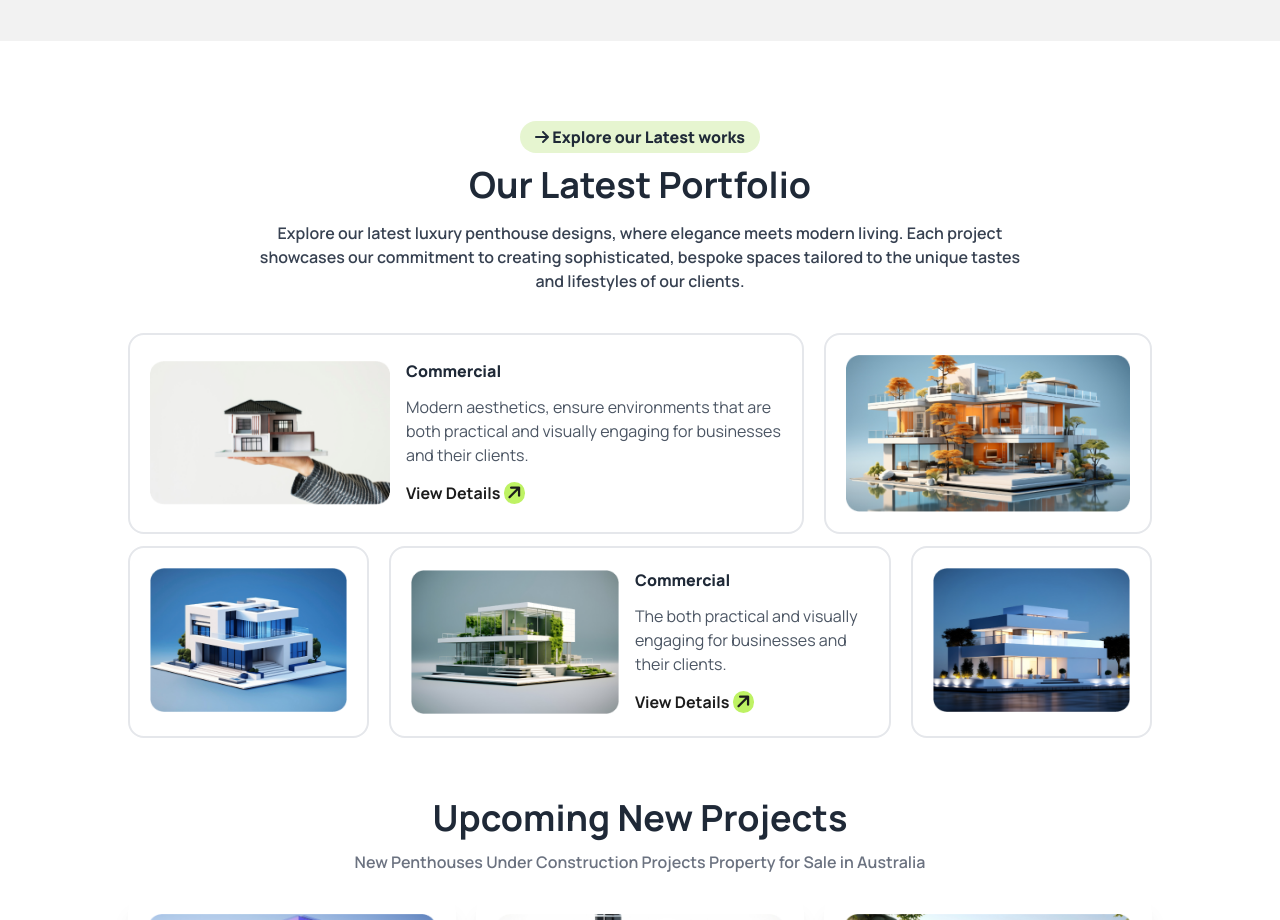
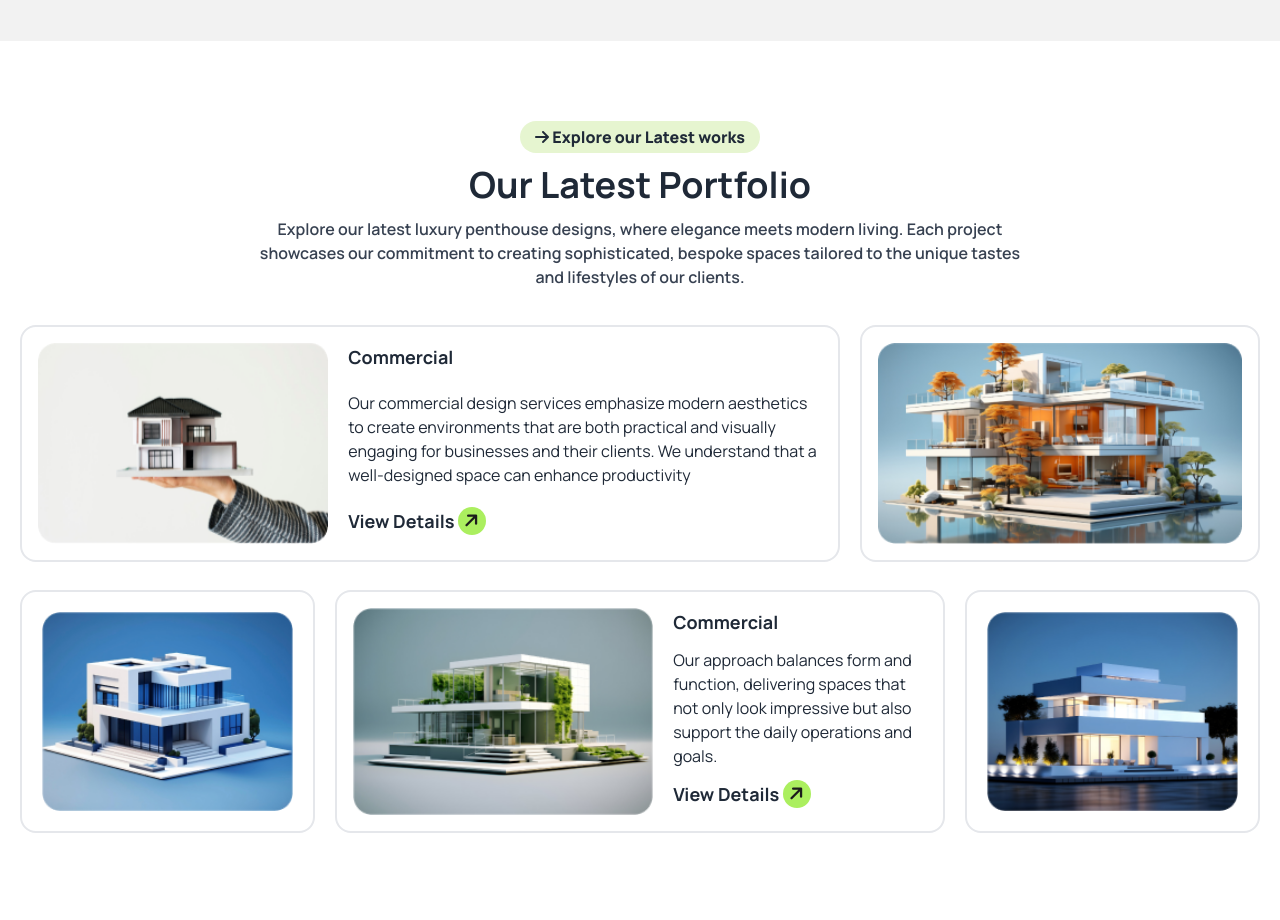
Before and after one commit to mdashraful24/my-web-assignments03-repo, a plain HTML site: page index.html in a window 1280 px wide. Shown: the part 1880-2800 px from the top of the page. Drawn offline with nearby package versions, Linux system fonts and the light colour scheme.

Commit message:
assignment 3 done

```diff
--- a/index.html
+++ b/index.html
@@ -124,8 +124,9 @@
             <!-- Design Section Starts -->
             <section class="py-5 lg:py-20">
                 <div class="hero">
-                    <div class="hero-content flex-col-reverse gap-10 lg:gap-16 lg:flex-row-reverse">
-                        <img src="./assets/house1.png" class="max-w-sm lg:max-w-md rounded-lg" />
+                    <div class="hero-content flex-col-reverse gap-10 lg:flex-row-reverse">
+                        <img src="./assets/house1.png" class="max-w-sm lg:max-w-md rounded-lg hidden lg:block" />
+                        <img src="./assets/house2.png" class="max-w-sm lg:max-w-md rounded-lg block lg:hidden" />
                         <div class="relative text-center lg:text-left">
                             <div class="absolute -top-14 -left-16 hidden lg:block">
                                 <img src="./assets/vector.png" alt="">
@@ -137,9 +138,9 @@
                             </div>
                             <h1 class="text-4xl font-bold">We design thoughtful, <br class="hidden lg:block"> liveable
                                 spaces</h1>
-                            <p class="py-4"> Captures the essence of creating environments that are both
-                                <br class="hidden lg:block"> pleasing and functional. This approach emphasizes comfort,
-                                usability, <br class="hidden lg:block"> and beauty in every detail of the design
+                            <p class="py-4"> Captures the essence of creating environments that are both pleasing and
+                                functional. This approach emphasizes comfort,
+                                usability, and beauty in every detail of the design
                                 process.
                             </p>
                             <div class="space-y-3 text-left">
@@ -173,7 +174,7 @@
             </section>
 
             <!-- Work Section Starts -->
-            <section class="max-w-screen-xl mx-auto px-5 lg:px-32 mb-10">
+            <section class="max-w-screen-xl mx-auto px-5 mb-10">
                 <!-- Small text -->
                 <div class="flex flex-col justify-center items-center text-center">
                     <div class="w-36 px-2 py-1 rounded-full items-center font-bold bg-white mb-3">
@@ -236,102 +237,95 @@
 
         <section class="bg-gray-100 lg:bg-white">
             <!-- Portfolio section Starts -->
-            <section class="max-w-screen-xl mx-auto px-5 lg:mt-20 mb-10 lg:px-32">
+            <section class="max-w-screen-xl mx-auto px-5 lg:mt-20 mb-16 space-y-9">
                 <!-- Small text -->
-                <div class="flex flex-col justify-center items-center text-center">
-                    <div class="w-60 px-2 bg-lime-500 bg-opacity-20 font-extrabold py-1 rounded-full items-center mb-3">
+                <div class="flex flex-col justify-center items-center text-center space-y-3">
+                    <div class="w-60 px-2 bg-lime-500 bg-opacity-20 font-extrabold py-1 rounded-full items-center">
                         <p><i class="fa-solid fa-arrow-right"></i> Explore our Latest works</p>
                     </div>
-                </div>
                     <!-- Title -->
-                <div class="text-center mb-10">
-                    <h1 class="text-4xl font-bold mb-4">Our Latest Portfolio</h1>
-                    <p class="text-gray-700 font-semibold max-w-3xl mx-auto">Explore our latest luxury penthouse
+                    <div>
+                        <h1 class="text-4xl font-bold mb-3">Our Latest Portfolio</h1>
+                        <p class="max-w-3xl mx-auto text-gray-700 font-semibold">Explore our latest luxury penthouse
                             designs,
                             where elegance meets modern living. Each project showcases our commitment to creating
                             sophisticated,
                             bespoke spaces tailored to the unique tastes and lifestyles of our clients.</p>
                     </div>
+                </div>
                 <!-- Grid Cards -->
-                <div class="space-y-3">
+                <div class="space-y-7">
                     <!-- Card-1 -->
                     <div class="grid grid-cols-1 lg:grid-cols-3 gap-5">
-                        <div class="grid lg:col-span-2 gap-5">
-                            <div
-                                class="flex flex-col lg:flex-row justify-center items-center gap-4 border-2 rounded-2xl p-5 bg-white">
-                                <div>
-                                    <img src="./assets/img1.png" alt=""
-                                        class="h-48 lg:h-36 w-[340px] lg:w-60 max-w-screen-sm">
+                        <div class="lg:col-span-2 flex flex-col lg:flex-row gap-5 border-2 p-4 rounded-2xl">
+                            <img src="./assets/img1.png" alt="">
+                            <div class="space-y-5">
+                                <h5 class="text-lg font-bold">Commercial</h5>
+                                <p>Our commercial design services emphasize modern aesthetics to create environments
+                                    that are both practical and visually engaging for businesses and their clients. We
+                                    understand that a well-designed space can enhance productivity</p>
+                                <button>
+                                    <div class="flex gap-1">
+                                        <h3 class="text-lg font-bold">View Details</h3>
+                                        <div class="bg-pri-color px-[6px] rounded-full">
+                                            <i class="fa-solid fa-arrow-right text-pri-text -rotate-45 text-lg"></i>
                                         </div>
-                                <div class="space-y-3">
-                                    <h5 class="font-extrabold">Commercial</h5>
-                                    <p class="text-gray-600">Modern aesthetics, ensure environments that are both
-                                        practical
-                                        and visually engaging for businesses and their clients.</p>
-                                    <button class="text-pri-text font-bold">View
-                                        Details <span class="bg-lime-300 px-[3px] rounded-full"><i
-                                                class="fa-solid fa-arrow-right text-pri-text -rotate-45 text-lg"></i>
-                                        </span>
+                                    </div>
                                 </button>
                             </div>
                         </div>
-                        </div>
-                        <div class="border-2 bg-white rounded-2xl p-6 lg:p-5">
-                            <img src="./assets/img2.png" alt="" class="w-96">
+                        <div class="border-2 p-4 rounded-2xl">
+                            <img src="./assets/img2.png" alt="" class="w-full">
                         </div>
                     </div>
                     <!-- Card-2 -->
                     <div class="grid grid-cols-1 lg:grid-cols-4 gap-5">
-                        <div class="border-2 bg-white rounded-2xl p-5">
-                            <img src="./assets/img3.png" alt="" class="hidden lg:block h-48 lg:h-36 w-[340px] lg:w-60">
-                            <img src="./assets/img5.png" alt="" class="block lg:hidden h-48 lg:h-36 w-[340px] lg:w-60">
+                        <div class="border-2 p-5 rounded-2xl">
+                            <img src="./assets/img3.png" alt="" class="w-full hidden lg:block">
+                            <img src="./assets/img5.png" alt="" class="w-full block lg:hidden">
                         </div>
-                        <div class="grid lg:col-span-2 gap-5">
-                            <div
-                                class="flex flex-col lg:flex-row justify-center items-center gap-4 border-2 bg-white rounded-2xl p-5">
-                                <div>
-                                    <img src="./assets/img4.png" alt=""
-                                        class="h-48 lg:h-36 w-[340px] lg:w-52 max-w-screen-sm">
+                        <div class="lg:col-span-2 flex flex-col lg:flex-row gap-5 border-2 p-4 rounded-2xl">
+                            <img src="./assets/img4.png" alt="">
+                            <div class="space-y-3">
+                                <h5 class="text-lg font-bold">Commercial</h5>
+                                <p>Our approach balances form and function, delivering spaces that not only look
+                                    impressive but also support the daily operations and goals.</p>
+                                <button>
+                                    <div class="flex gap-1">
+                                        <h3 class="text-lg font-bold">View Details</h3>
+                                        <div class="bg-pri-color px-[6px] rounded-full">
+                                            <i class="fa-solid fa-arrow-right text-pri-text -rotate-45 text-lg"></i>
                                         </div>
-                                <div class="space-y-3">
-                                    <h5 class="font-extrabold">Commercial</h5>
-                                    <p class="text-gray-600">The both practical and visually engaging for businesses and
-                                        their clients.</p>
-                                    <button class="text-pri-text font-bold">View
-                                        Details <span class="bg-lime-300 px-[3px] rounded-full"><i
-                                                class="fa-solid fa-arrow-right text-pri-text -rotate-45 text-lg"></i>
-                                        </span>
+                                    </div>
                                 </button>
                             </div>
                         </div>
+                        <div class="border-2 p-5 rounded-2xl">
+                            <img src="./assets/img5.png" alt="" class="w-full hidden lg:block">
+                            <img src="./assets/img3.png" alt="" class="w-full block lg:hidden">
                         </div>
-                        <div class="border-2 bg-white rounded-2xl p-5">
-                            <img src="./assets/img5.png" alt="" class="hidden lg:block h-48 lg:h-36 w-[340px] lg:w-60-">
-                            <img src="./assets/img3.png" alt="" class="block lg:hidden h-48 lg:h-36 w-[340px] lg:w-60-">
-                        </div>
-                        <div class="block lg:hidden border-2 bg-white rounded-2xl p-5">
-                            <img src="./assets/img5.png" alt="" class="block lg:hidden h-48 lg:h-36 w-[340px] lg:w-60-">
+                        <div class="border-2 p-5 rounded-2xl block lg:hidden">
+                            <img src="./assets/img5.png" alt="" class="w-full">
                         </div>
                     </div>
                 </div>
             </section>
 
             <!-- Upcoming (unique) Section Starts -->
-            <section class="mb-14 pt-5">
-                <div class="flex flex-col justify-center items-center text-center space-y-5">
-                    <div class="space-y-3 px-5">
+            <section class="mb-20 pt-5">
+                <div class="flex flex-col justify-center items-center text-center space-y-10">
+                    <div class="space-x-5 px-5">
                         <h3 class="text-3xl lg:text-4xl font-bold">Upcoming New Projects</h3>
                         <p class="font-semibold text-gray-500">New Penthouses Under Construction Projects Property for
                             Sale
                             in Australia</p>
                     </div>
                     <!-- Cards -->
-                    <div
-                        class="flex flex-col lg:flex-row justify-center items-center text-left max-w-screen-xl mx-auto gap-5 lg:px-32">
+                    <div class="flex flex-col lg:flex-row justify-center items-center text-left gap-10">
                         <!-- card-1 -->
                         <div class="card bg-base-100 w-80 lg:w-96 shadow-xl">
                             <figure>
-                                <img src="./assets/article1.png" alt="house" class="px-5 pt-5" />
+                                <img src="./assets/article1.png" alt="house" class="" />
                             </figure>
                             <div class="card-body">
                                 <h2 class="card-title">
@@ -350,7 +344,7 @@
                         <!-- Card-2 -->
                         <div class="card bg-base-100 w-80 lg:w-96 shadow-xl">
                             <figure>
-                                <img src="./assets/article2.png" alt="house" class="px-5 pt-5" />
+                                <img src="./assets/article2.png" alt="house" class="" />
                             </figure>
                             <div class="card-body">
                                 <h2 class="card-title">
@@ -368,7 +362,7 @@
                         <!-- Card-3 -->
                         <div class="card bg-base-100 w-80 lg:w-96 shadow-xl">
                             <figure>
-                                <img src="./assets/article3.png" alt="house" class="px-5 pt-5" />
+                                <img src="./assets/article3.png" alt="house" class="" />
                             </figure>
                             <div class="card-body">
                                 <h2 class="card-title">
@@ -388,13 +382,13 @@
                 </div>
             </section>
 
-            <!-- Happy Client (unique) Section Starts -->
-            <section class="mb-1 lg:mb-20 px-7 pb-14">
+            <!-- Happy (unique) Client Section Starts -->
+            <section class="mb-1 lg:mb-10 pb-14 px-5">
                 <!-- Title -->
-                <h2 class="text-4xl font-semibold text-center mb-12">Happy <span class="text-bike-primary">Clients
+                <h2 class="text-4xl font-semibold text-center mb-10">Happy <span class="text-bike-primary">Clients
                         Says</span></h2>
                 <!-- Cards -->
-                <div class="grid grid-cols-1 gap-5 md:grid-cols-2 lg:grid-cols-3 max-w-screen-xl mx-auto lg:px-32">
+                <div class="grid grid-cols-1 gap-5 md:grid-cols-2 lg:grid-cols-3 max-w-screen-xl mx-auto lg:px-5">
                     <!-- Card-1 -->
                     <div class="card bg-base-100 border-2 rounded-2xl shadow-xl">
                         <figure class="pt-5">
@@ -426,7 +420,7 @@
                         </figure>
                         <div class="card-body items-center text-center pb-5 space-y-1">
                             <p>The staff member that helped us buying a watch was very helpful and knew everything about
-                                Rolex. He was very knowledgeable, and made us feel welcome.</p>
+                                Rolex. He was very knowledgeable, and made us feel.</p>
                             <!-- Rating -->
                             <div class="card-actions">
                                 <div class="rating gap-1.5">
@@ -472,7 +466,7 @@
         </section>
 
         <!-- Discuss Section Starts -->
-        <section class="bg-center bg-no-repeat bg-cover bg-blend-overlay py-16 lg:mt-20 mb-3" style="background-image: url('./assets/back-img.jpg');
+        <section class="bg-center bg-no-repeat bg-cover bg-blend-overlay py-16 mb-3" style="background-image: url('./assets/back-img.jpg');
             background-color: rgba(0, 0, 0, 0);">
             <section class="max-w-screen-xl mx-auto px-5 mb-5">
                 <!-- Small text -->
```
Also changed, not shown: assets/house2.png (added). Lines whose indentation alone changed are shown as unchanged.
